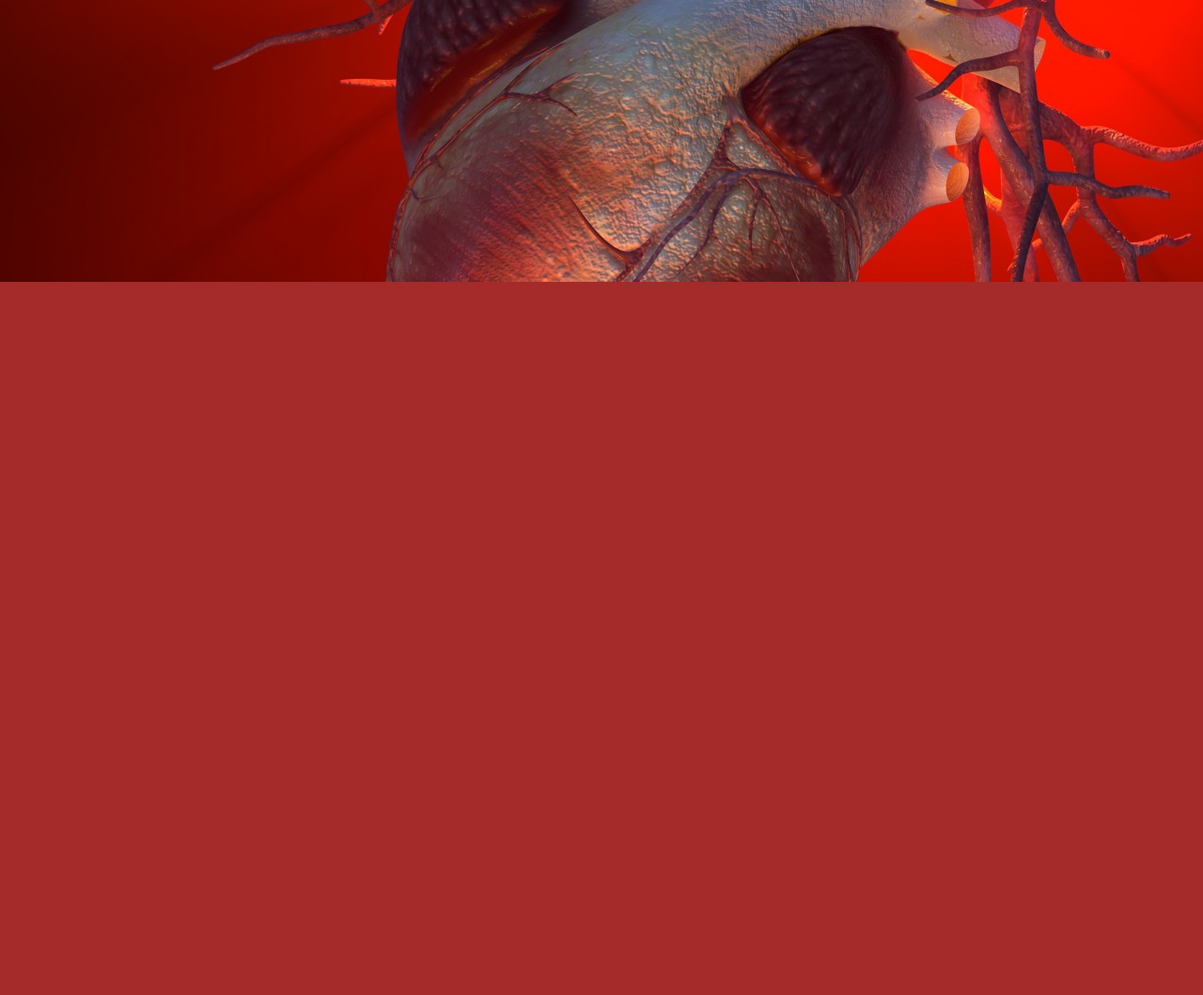
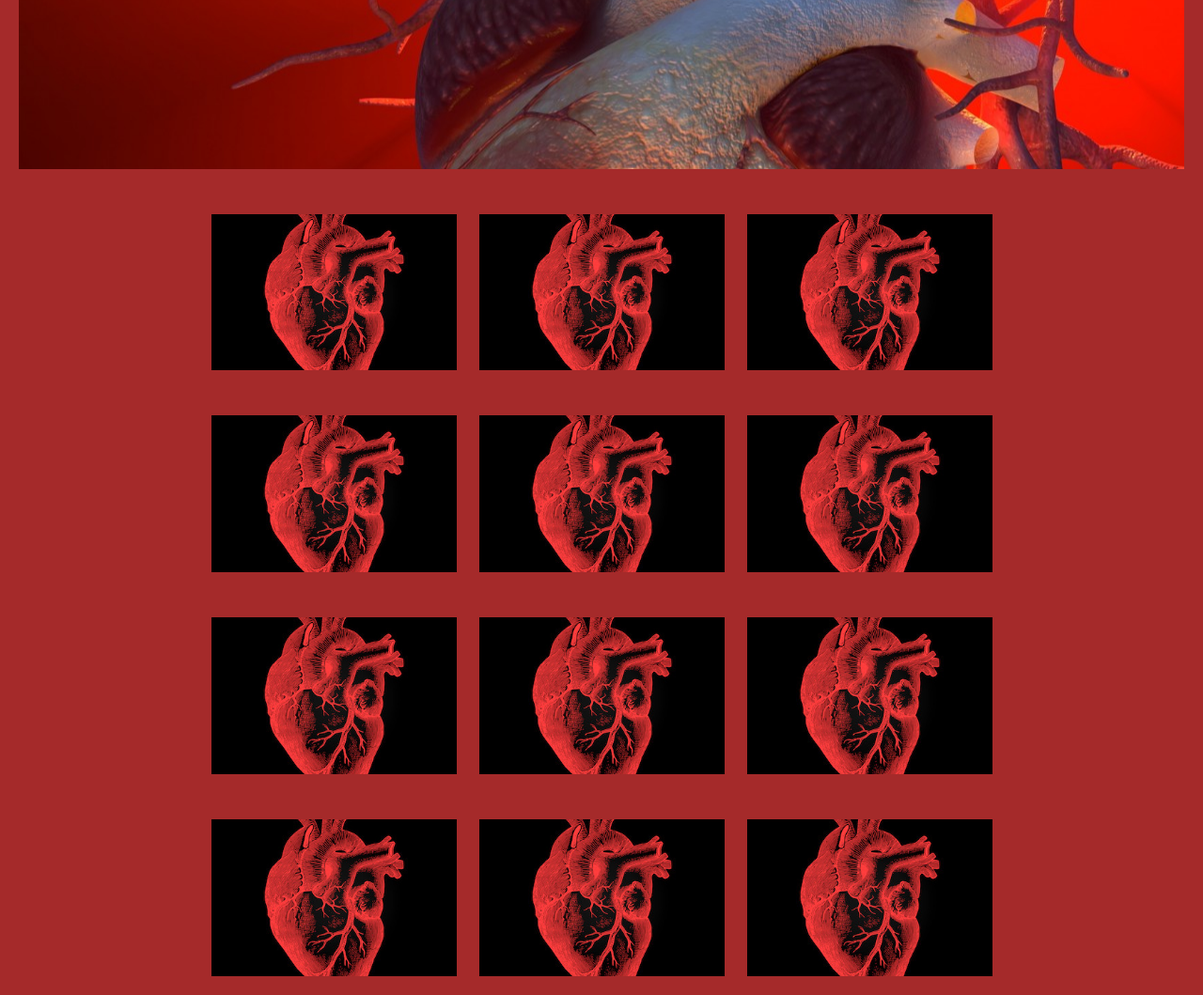
Before and after one commit to Miracle-2018/sample-proj, a plain HTML site: page index.html in a window 1280 px wide. Shown: the part 500-1559 px from the top of the page at 94% size. Before the commit the page ends 800 px from the top, so only its background shows below. Drawn offline with nearby package versions, Linux system fonts and the light colour scheme.

Commit message:
added some homepage content

```diff
--- a/index.html
+++ b/index.html
@@ -36,7 +36,55 @@
         Nisl faucibus quis urna nibh ut amet. Diam suscipit <br />
         pretium massa, sollicitudin in risus in. Sagittis.
       </p>
-      <a href="#" class="btn btn-fav">GET STARTED</a>
+      <a href="#" class="btn btn-fav mb-5">GET STARTED</a>
+    </div>
+    <div class="therest">
+      <div class="container">
+        <div class="row mb-3 mt-5 d-flex justify-content-center">
+          <div class="col-sm-3">
+            <img src="images/heart.jpeg" alt="" class="img-fluid" />
+          </div>
+          <div class="col-sm-3">
+            <img src="images/heart.jpeg" alt="" class="img-fluid" />
+          </div>
+          <div class="col-sm-3">
+            <img src="images/heart.jpeg" alt="" class="img-fluid" />
+          </div>
+        </div>
+        <div class="row mb-3 mt-5 d-flex justify-content-center">
+          <div class="col-sm-3">
+            <img src="images/heart.jpeg" alt="" class="img-fluid" />
+          </div>
+          <div class="col-sm-3">
+            <img src="images/heart.jpeg" alt="" class="img-fluid" />
+          </div>
+          <div class="col-sm-3">
+            <img src="images/heart.jpeg" alt="" class="img-fluid" />
+          </div>
+        </div>
+        <div class="row mb-3 mt-5 d-flex justify-content-center">
+          <div class="col-sm-3">
+            <img src="images/heart.jpeg" alt="" class="img-fluid" />
+          </div>
+          <div class="col-sm-3">
+            <img src="images/heart.jpeg" alt="" class="img-fluid" />
+          </div>
+          <div class="col-sm-3">
+            <img src="images/heart.jpeg" alt="" class="img-fluid" />
+          </div>
+        </div>
+        <div class="row mb-3 mt-5 d-flex justify-content-center">
+          <div class="col-sm-3">
+            <img src="images/heart.jpeg" alt="" class="img-fluid" />
+          </div>
+          <div class="col-sm-3">
+            <img src="images/heart.jpeg" alt="" class="img-fluid" />
+          </div>
+          <div class="col-sm-3">
+            <img src="images/heart.jpeg" alt="" class="img-fluid" />
+          </div>
+        </div>
+      </div>
     </div>
   </body>
 </html>
--- a/styles/site.css
+++ b/styles/site.css
@@ -3,17 +3,26 @@ font-family: "Roboto", sans-serif; */
 
 :root {
   --mostused-font-family: "Roboto", sans-serif;
-  --default-color: #ffffff;
+  --default-color: white;
   --button-font-family: "Montserrat", sans-serif;
 }
 body {
+  background-color: #a52a2a;
+  margin: 20px 20px;
+  padding: 0px;
+}
+/*
+.seperate {
   background-color: brown;
   background-image: url(../images/extra.jpg);
-}
+} */
+
 .everything {
   font-family: var(--mostused-font-family);
   text-align: center;
   padding: 160px 50px;
+  background-color: brown;
+  background-image: url(../images/extra.jpg);
 }
 p,
 h1,
@@ -47,5 +56,6 @@ h1 {
   color: #272142;
   border-radius: 80px;
   padding: 18px 30px;
-  margin: 0;
 }
+.therest {
+}
```
Also changed, not shown: images/heart.jpeg (added).
